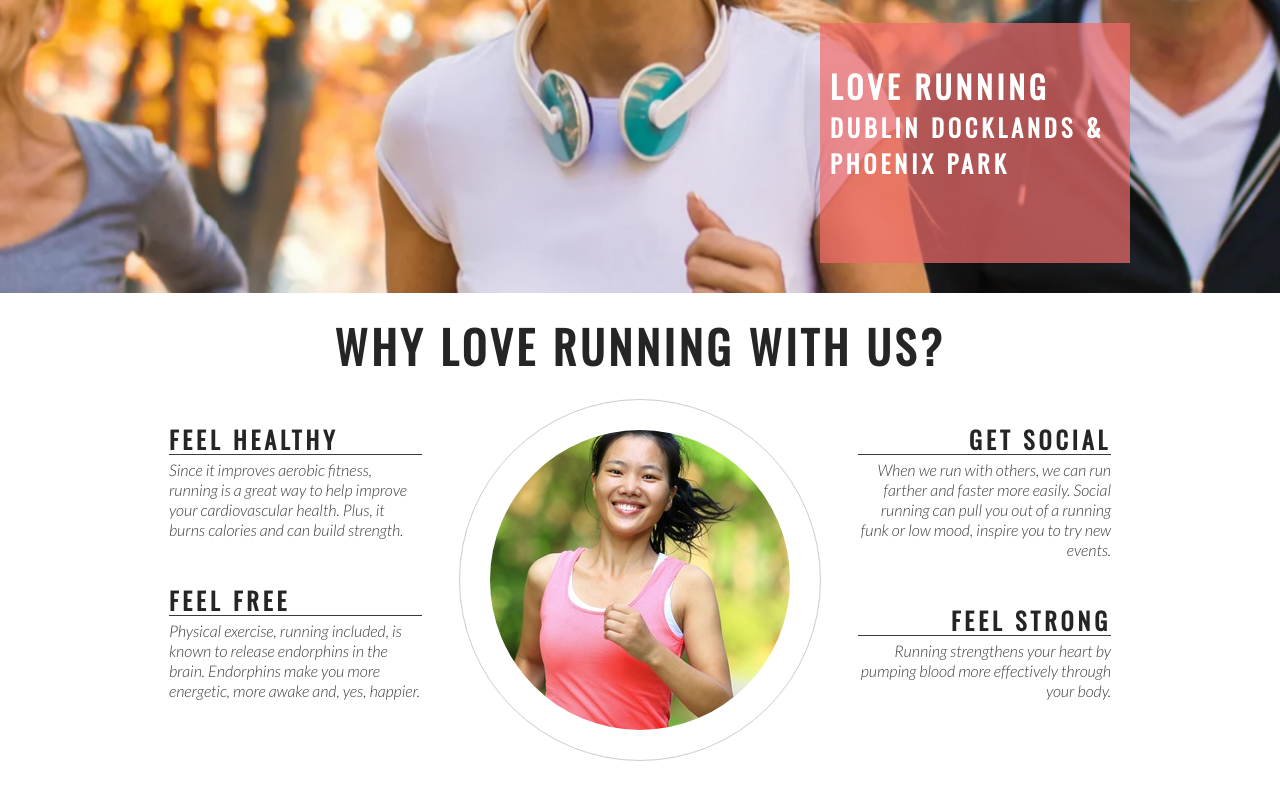
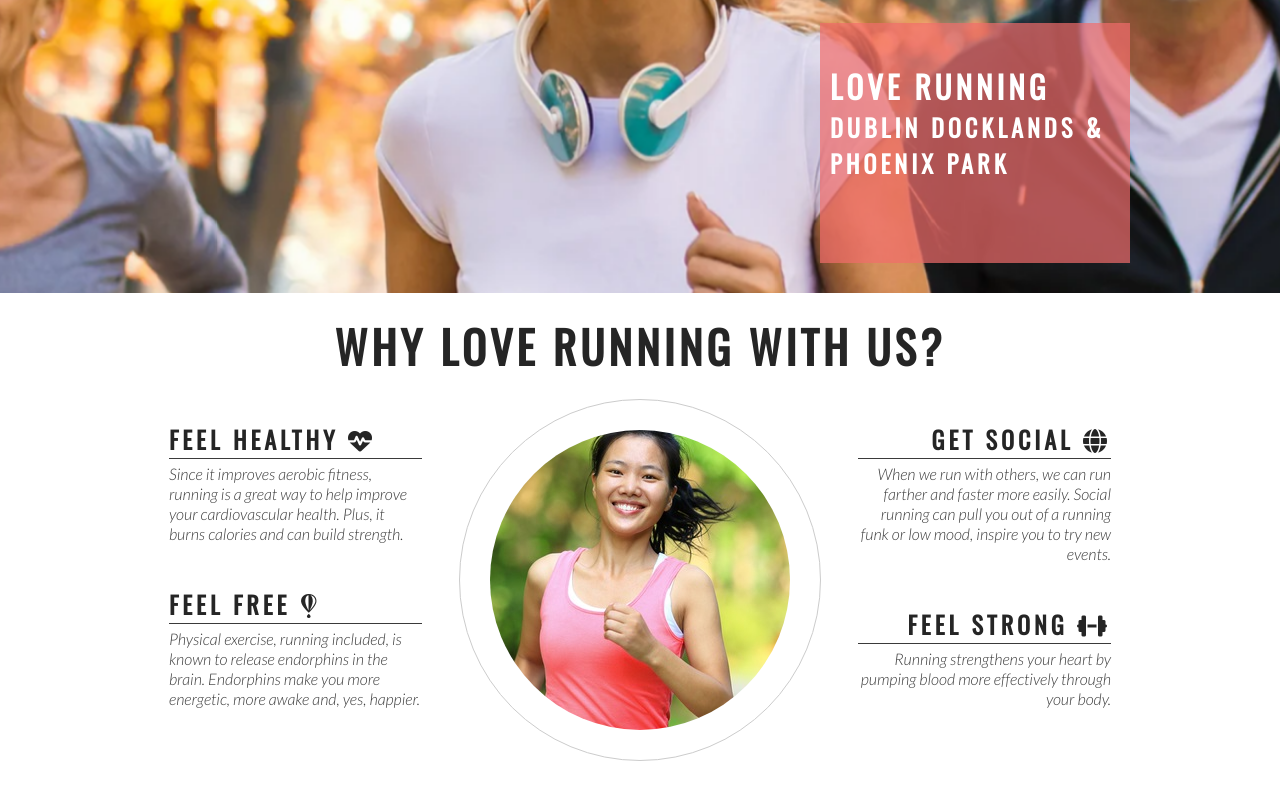
Before and after one commit to ogc1231/love-running, a plain HTML site: page index.html in a window 1280 px wide. Shown: the part 382-1182 px from the top of the page. Drawn offline with nearby package versions, Linux system fonts and the light colour scheme.

Commit message:
Add Font Awesome icons to club ethos section

```diff
--- a/index.html
+++ b/index.html
@@ -47,24 +47,24 @@
         <h2 id="welcome">Why Love Running With Us?</h2>
         <div id="left-about">
             <div class="left-about-heading">
-                <h2>Feel Healthy</h2>
+                <h2>Feel Healthy <i class="fa-solid fa-heart-pulse"></i></h2>
                 <hr>
                 <p>Since it improves aerobic fitness, running is a great way to help improve your cardiovascular health. Plus, it burns calories and can build strength.</p>
             </div>
             <div class="left-about-heading">
-                <h2>Feel Free</h2>
+                <h2>Feel Free <i class="fa-brands fa-fly"></i></h2>
                 <hr>
                 <p>Physical exercise, running included, is known to release endorphins in the brain. Endorphins make you more energetic, more awake and, yes, happier.</p>
             </div>
         </div>
         <div id="right-about">
             <div class="right-about-heading">
-                <h2>Get Social</h2>
+                <h2>Get Social <i class="fa-solid fa-globe"></i></h2>
                 <hr>
                 <p>When we run with others, we can run farther and faster more easily. Social running can pull you out of a running funk or low mood, inspire you to try new events.</p>
             </div>
             <div class="right-about-heading">
-                <h2>Feel Strong</h2>
+                <h2>Feel Strong <i class="fa-solid fa-dumbbell"></i></h2>
                 <hr>
                 <p>Running strengthens your heart by pumping blood more effectively through your body.</p>
             </div>
@@ -83,6 +83,10 @@
     <section>Running Locations, Distances and Times</section>
 
     <footer>Facebook, Twitter, Instagram, etc</footer>
+
+
+    <!-- Font Awesome -->
+    <script src="https://kit.fontawesome.com/c8d158cc76.js" crossorigin="anonymous"></script>
 </body>
 
 </html>
```
